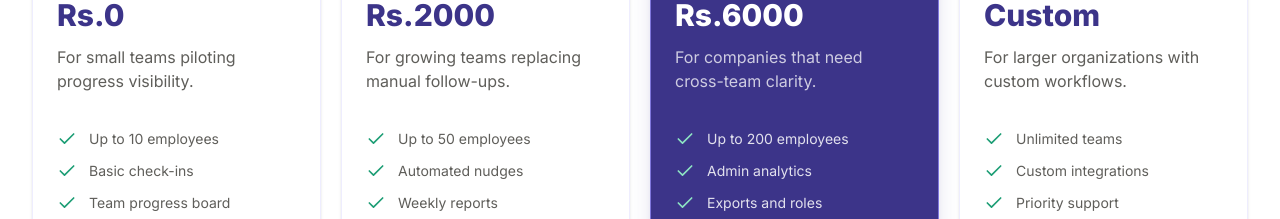
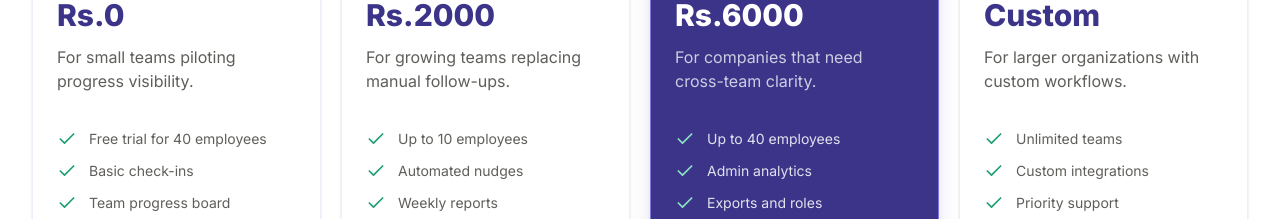
Before and after one commit to rishh4real/nudge-hq, a React (Vite) app: page / in a window 1280 px wide. Shown: the part 3280-3499 px from the top of the page. Built offline with nearby package versions, Linux system fonts and the light colour scheme.

Commit message:
Update pricing employee limits

```diff
--- a/src/App.jsx
+++ b/src/App.jsx
@@ -77,19 +77,19 @@ const pricing = [
     name: 'Free',
     price: 'Rs.0',
     description: 'For small teams piloting progress visibility.',
-    features: ['Up to 10 employees', 'Basic check-ins', 'Team progress board'],
+    features: ['Free trial for 40 employees', 'Basic check-ins', 'Team progress board'],
   },
   {
     name: 'Starter',
     price: 'Rs.2000',
     description: 'For growing teams replacing manual follow-ups.',
-    features: ['Up to 50 employees', 'Automated nudges', 'Weekly reports'],
+    features: ['Up to 10 employees', 'Automated nudges', 'Weekly reports'],
   },
   {
     name: 'Growth',
     price: 'Rs.6000',
     description: 'For companies that need cross-team clarity.',
-    features: ['Up to 200 employees', 'Admin analytics', 'Exports and roles'],
+    features: ['Up to 40 employees', 'Admin analytics', 'Exports and roles'],
     highlighted: true,
   },
   {
```
